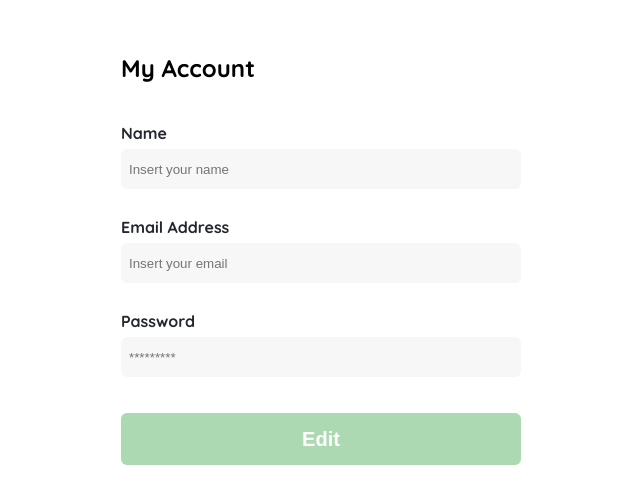
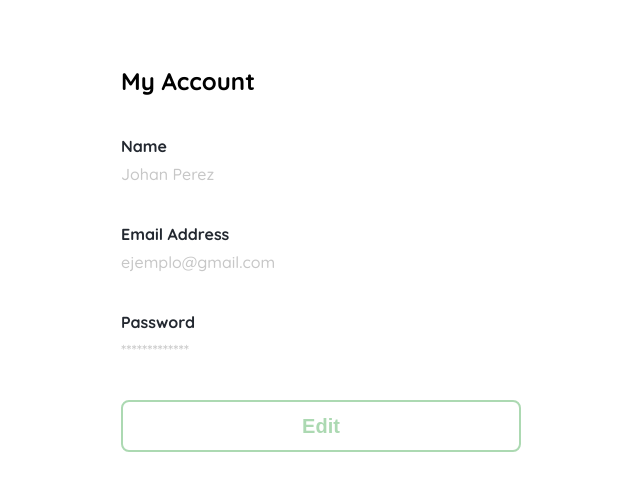
Before and after one commit to JuanFelipeRestrepoBuitrago/FrontendDeveloperProject, a plain HTML site: page Templates/edit_account.html in a window 1280 px wide. Shown: the part 149-652 px from the top of the page, without its empty margins (319-959 px from the left). Drawn offline with Linux system fonts and the light colour scheme.

Commit message:
Correcting Inputs and Button

```diff
--- a/CSS/edit_acount.css
+++ b/CSS/edit_acount.css
@@ -46,37 +46,33 @@ body {
 .label {
     color: var(--dark);
     font-size: var(--sm);
-    margin-bottom: 6px;
+    margin-bottom: 8px;
     font-weight: bold;
 }
 
-.input {
-    border: none;
-    border-radius: 6px;
-    background-color: var(--text-input-field);
-    color: var(--dark);
-    height: 32px;
-    padding: 4px 8px;
-    margin-bottom: 28px;
+.value {
+    font-size: var(--sm);
+    color: var(--very-light-pink);
+    margin: 0 0 40px;
 }
 
-.input-password {
-    margin-bottom: 36px;
-}
-
-.primary-button {
-    background-color: var(--hospital-green);
-    color: var(--white);
+.secondary-button {
+    background-color: var(--white);
+    border-color: var(--hospital-green);
+    border-style: solid;
+    border-width: 2px;
+    color: var(--hospital-green);
     font-weight: bold;
-    border: none;
-    border-radius: 6px;
+    border-radius: 8px;
     height: 52px;
     font-size: var(--md);
     cursor: pointer;
 }
 
-.primary-button:hover {
+.secondary-button:hover {
     background-color: var(--hospital-green-hover);
+    color: var(--white);
+    opacity: 60%;
 }
 
 @media (max-width: 640px) {
--- a/Templates/edit_account.html
+++ b/Templates/edit_account.html
@@ -20,15 +20,15 @@
 
             <form action="#" class="form">
                 <label for="name" class="label">Name</label>
-                <input type="text" id="name" placeholder="Insert your name" class="input input-name">
+                <p class="value">Johan Perez</p>
 
                 <label for="email" class="label">Email Address</label>
-                <input type="text" id="email" placeholder="Insert your email" class="input input-email">
+                <p class="value">ejemplo@gmail.com</p>
 
                 <label for="password" class="label">Password</label>
-                <input type="password" id="password" placeholder="*********" class="input input-password">
+                <p class="value">*************</p>
 
-                <input type="submit" value="Edit" class="primary-button edit-button">
+                <input type="submit" value="Edit" class="secondary-button edit-button">
             </form>
         </div>
     </div>
```
